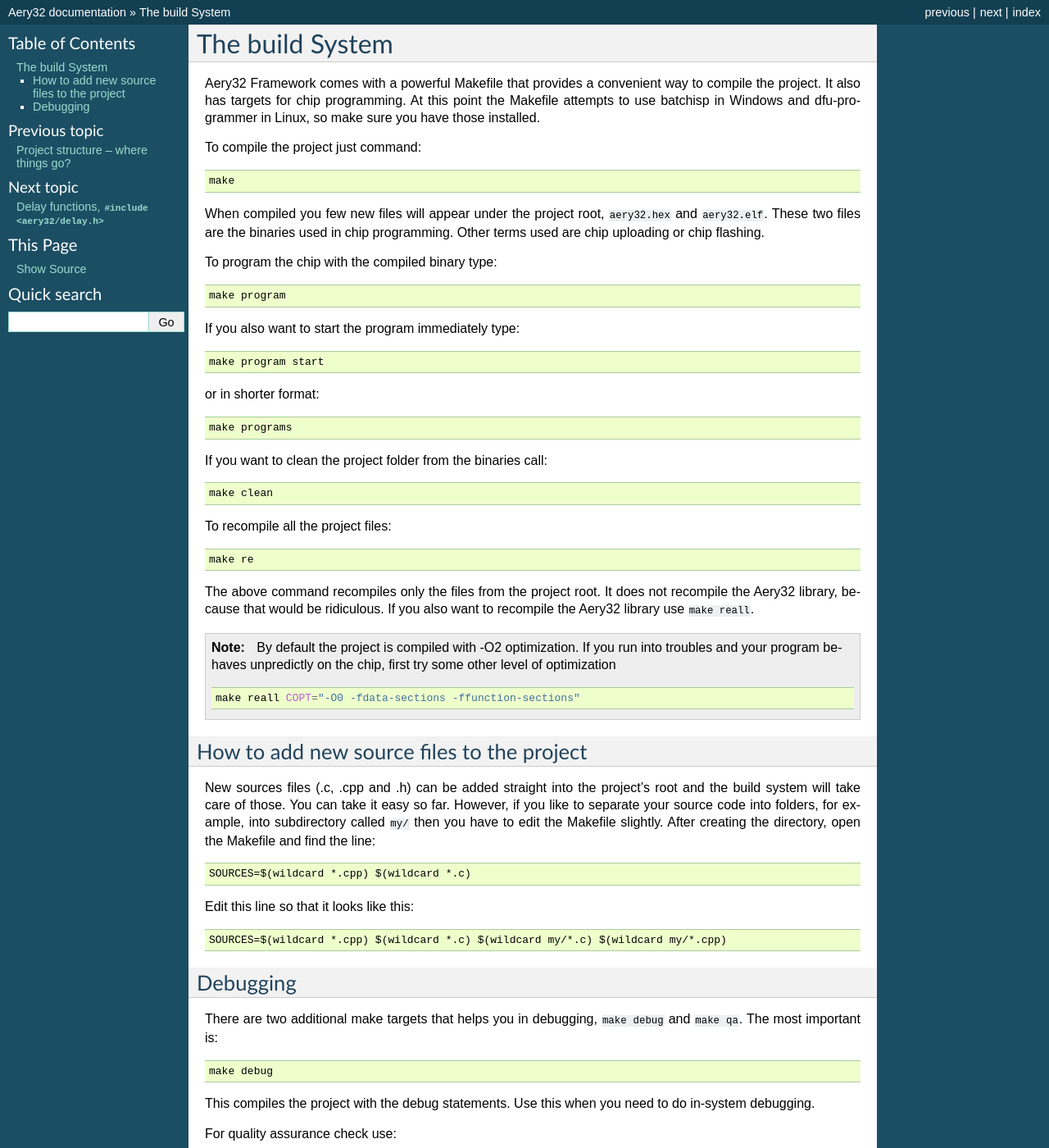
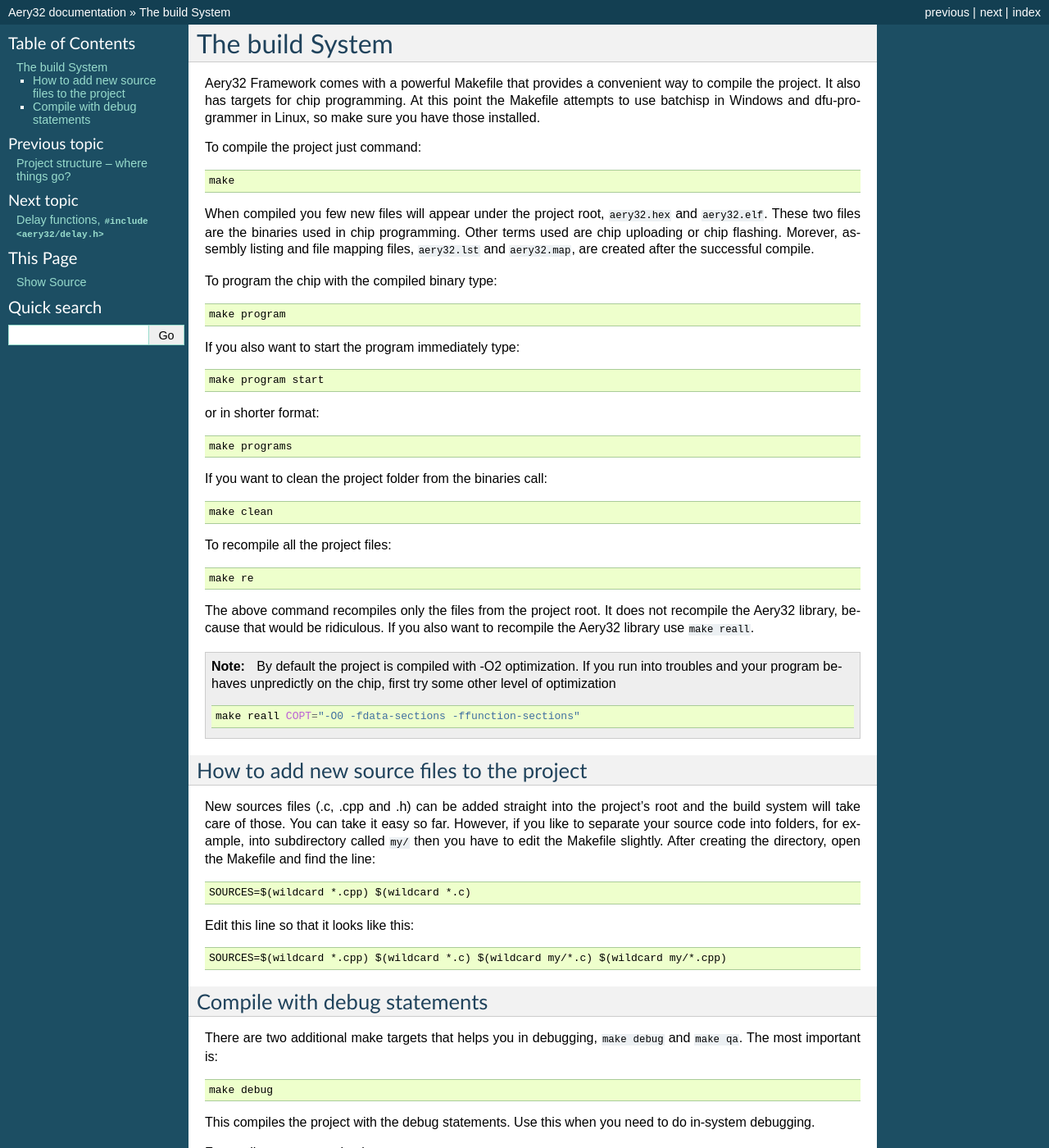
Before and after one commit to aery32/aery32-refguide, a Sphinx documentation site: the page built from source/build_system.rst, in a window 1280 px wide and 1400 px high. Shown: the whole window at 82% size. Built offline with Sphinx 7.4.7, drawn with Linux system fonts in a browser that asks for light colours; some of the changed text lies outside the part shown.

Commit message:
Minor change in structure

```diff
--- a/source/build_system.rst
+++ b/source/build_system.rst
@@ -7,7 +7,7 @@
 
     make
 
-When compiled you few new files will appear under the project root, ``aery32.hex`` and ``aery32.elf``. These two files are the binaries used in chip programming. Other terms used are chip uploading or chip flashing.
+When compiled you few new files will appear under the project root, ``aery32.hex`` and ``aery32.elf``. These two files are the binaries used in chip programming. Other terms used are chip uploading or chip flashing. Morever, assembly listing and file mapping files, ``aery32.lst`` and ``aery32.map``, are created after the successful compile.
 
 To program the chip with the compiled binary type::
 
@@ -50,8 +50,8 @@
 
     SOURCES=$(wildcard *.cpp) $(wildcard *.c) $(wildcard my/*.c) $(wildcard my/*.cpp)
 
-Debugging
----------
+Compile with debug statements
+-----------------------------
 
 There are two additional make targets that helps you in debugging, ``make debug`` and ``make qa``. The most important is::
 
```
Also changed, not shown: other parts of source/build_system.rst (+0 -2 lines).
